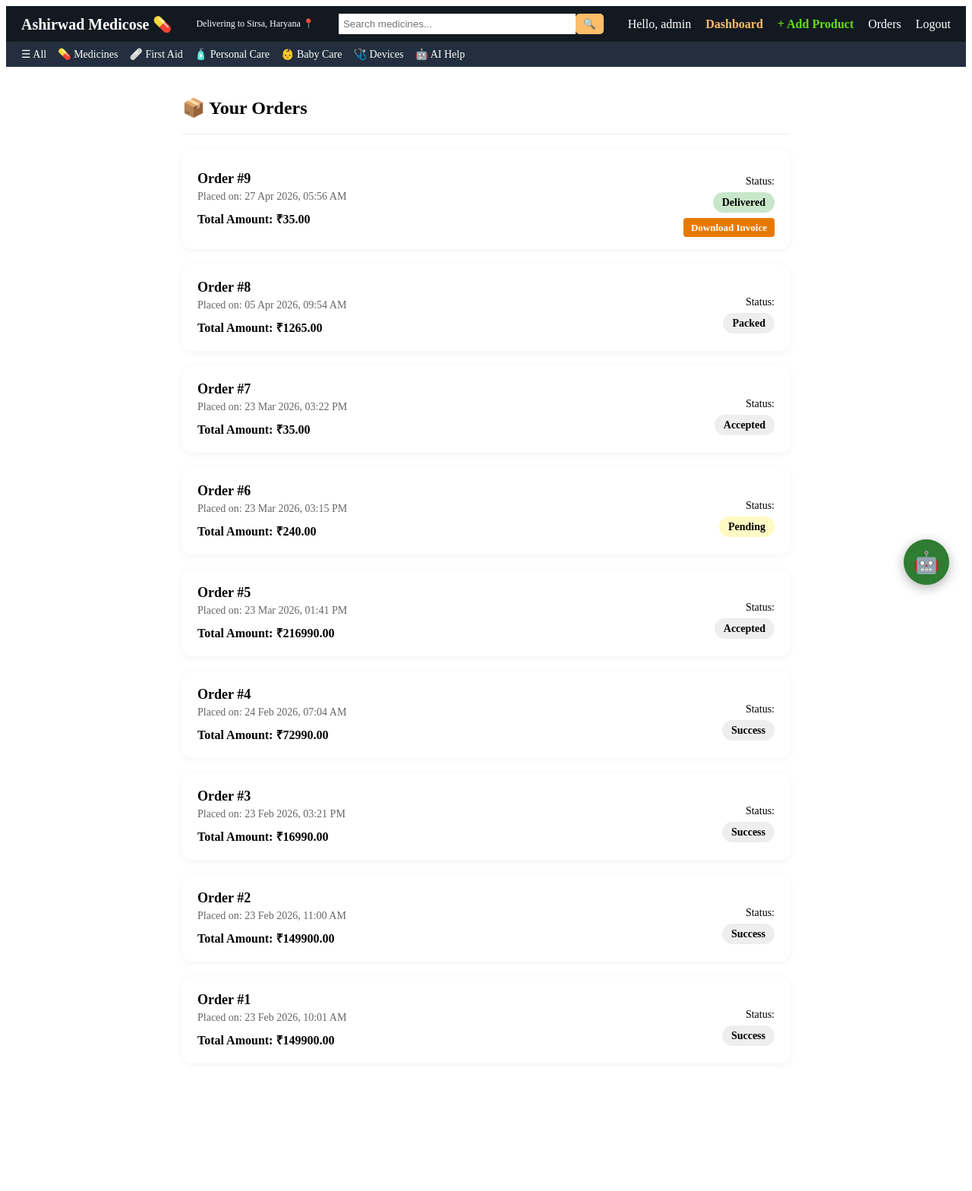
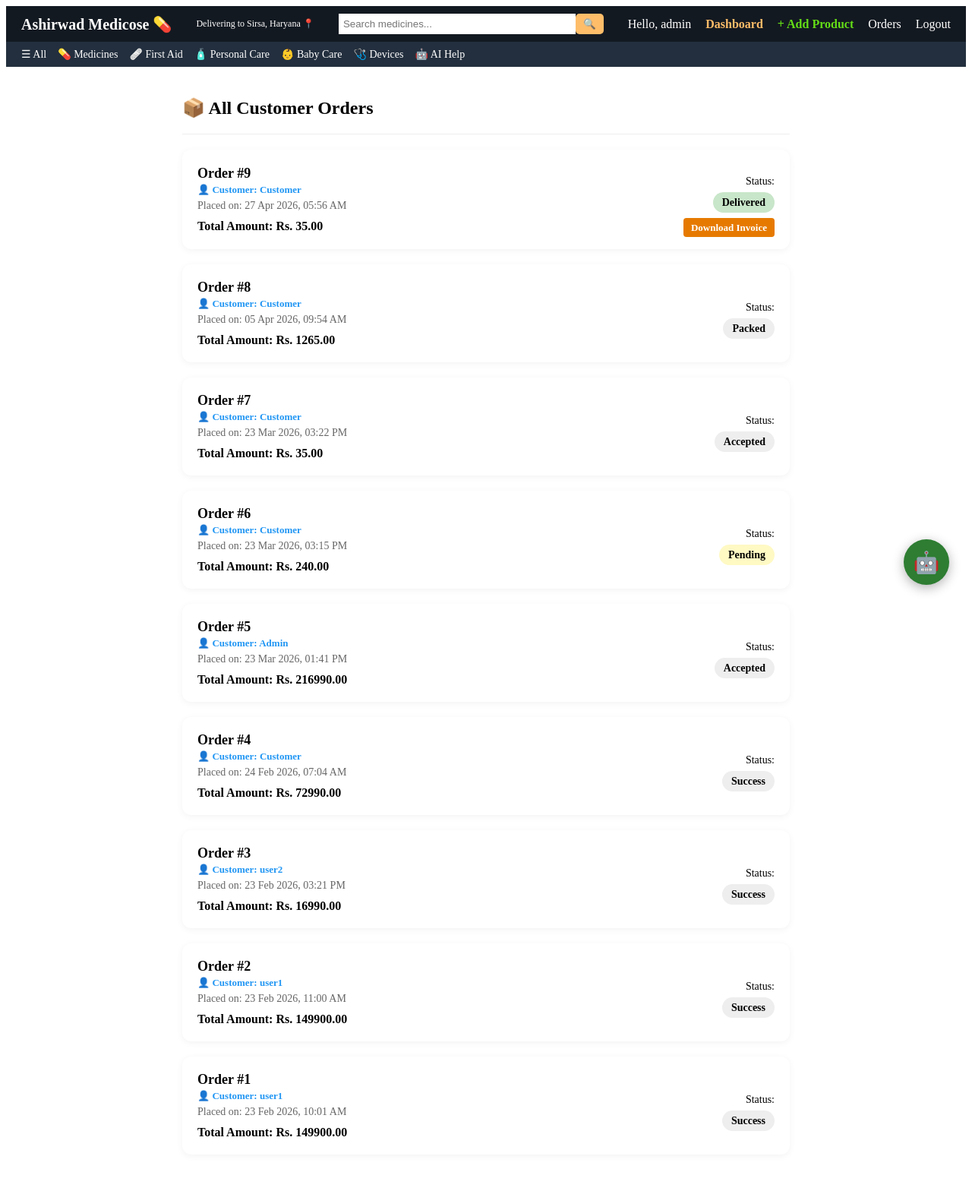
Before and after one commit to Hardik88013/Ashirwad-Medicose, a Django app: page /orders/ in a window 1280 px wide. Shown: the whole page at 76% size. Before the commit the page ends 1377 px from the top, so only its background shows below. Run offline with Django 5.2, Linux system fonts and the light colour scheme; a user stored in the database is signed in; data comes from the database, SQL or seed files in the repository.

Commit message:
Fix: Customer sees only their own orders, admin sees all with customer names

```diff
--- a/Django-eCommerce-Web-Application-main/store/templates/orders.html
+++ b/Django-eCommerce-Web-Application-main/store/templates/orders.html
@@ -2,15 +2,22 @@
 
 {% block content %}
 <div class="orders-container" style="padding: 20px; max-width: 800px; margin: auto;">
-    <h2>📦 Your Orders</h2>
+    {% if user.is_staff %}
+        <h2>📦 All Customer Orders</h2>
+    {% else %}
+        <h2>📦 Your Orders</h2>
+    {% endif %}
     <hr style="border: 0; border-top: 1px solid #eee; margin-bottom: 20px;">
 
     {% for order in orders %}
     <div class="order-card" style="background: white; padding: 20px; border-radius: 12px; margin-bottom: 20px; box-shadow: 0 2px 10px rgba(0,0,0,0.05); display: flex; justify-content: space-between; align-items: center;">
         <div class="order-info">
             <h3 style="margin: 0; font-size: 18px;">Order #{{ order.id }}</h3>
+            {% if user.is_staff %}
+                <p style="color: #2196f3; font-size: 13px; margin: 3px 0; font-weight: bold;">👤 Customer: {{ order.user.username }}</p>
+            {% endif %}
             <p style="color: #666; font-size: 14px; margin: 5px 0;">Placed on: {{ order.created_at|date:"d M Y, h:i A" }}</p>
-            <p style="font-weight: bold; margin: 10px 0 0 0;">Total Amount: ₹{{ order.total_amount }}</p>
+            <p style="font-weight: bold; margin: 10px 0 0 0;">Total Amount: Rs. {{ order.total_amount }}</p>
         </div>
         <div class="order-status" style="text-align: right;">
             <p style="margin-bottom: 10px; font-size: 14px;">Status:</p>
```
